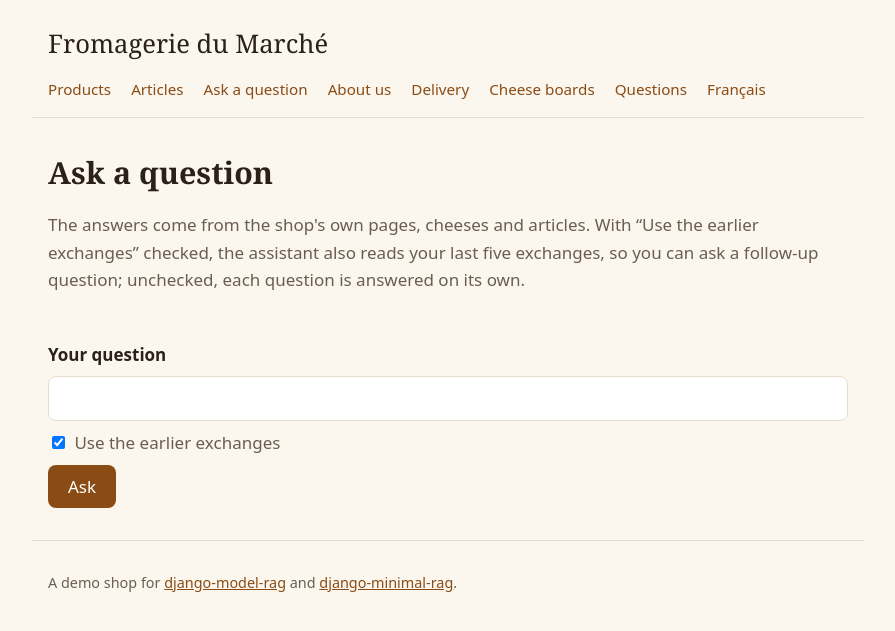
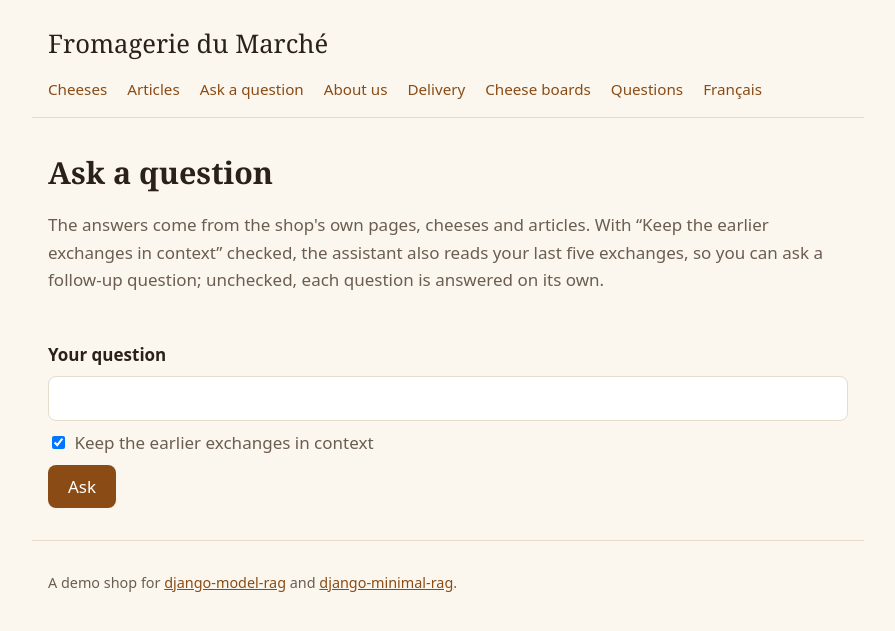
Before and after one commit to gtolivier/django-model-rag-demo, a Django app: page /chat/ in a window 1280 px wide. Shown: the top 631 px of the page, without its empty margins (192-1087 px from the left). Run offline with Django 5.2, Linux system fonts and the light colour scheme; data comes from the database, SQL or seed files in the repository.

Commit message:
Reword the chat page's copy (#44)
* ui: reword the chat page's copy

"N extracts used to answer" instead of "N extracts the answer comes from",
"No content can answer your question." instead of "Nothing indexed is close
enough to the question.", "Rewritten question:" instead of "Searched for:",
"Cheeses" in the menu instead of "Products", and a clearer intro note in
French.

Co-Authored-By: Claude Opus 5.5 <noreply@anthropic.com>
Claude-Session: https://claude.ai/code/session_012tmaHvjdxYj4hyj7zru9e7

* ui: rename the history checkbox

"Keep the earlier exchanges in context" / « Garder les échanges précédents
dans le contexte » instead of "Use the earlier exchanges", in the label and
in the intro note that names it.

Co-Authored-By: Claude Opus 5.5 <noreply@anthropic.com>
Claude-Session: https://claude.ai/code/session_012tmaHvjdxYj4hyj7zru9e7

* ui: reword the French intro note's first sentence

« Les réponses seront tirées des pages… » instead of « Les réponses
viennent des pages… ».

Co-Authored-By: Claude Opus 5.5 <noreply@anthropic.com>
Claude-Session: https://claude.ai/code/session_012tmaHvjdxYj4hyj7zru9e7

---------

Co-authored-by: Claude Opus 5.5 <noreply@anthropic.com>

```diff
--- a/assistant/answering.py
+++ b/assistant/answering.py
@@ -2,4 +2,4 @@ from django.utils.translation import gettext_lazy as _
 
 MAX_DISTANCE = 0.5
 MAX_CHUNKS = 5
-NOTHING_CLOSE_ENOUGH = _("Nothing indexed is close enough to the question.")
+NOTHING_CLOSE_ENOUGH = _("No content can answer your question.")
--- a/pages/templates/pages/chat.html
+++ b/pages/templates/pages/chat.html
@@ -5,7 +5,7 @@
 <h1>{% translate "Ask a question" %}</h1>
 <p class="meta">{% blocktranslate trimmed %}
   The answers come from the shop's own pages, cheeses and articles. With
-  “Use the earlier exchanges” checked, the assistant also reads your last
+  “Keep the earlier exchanges in context” checked, the assistant also reads your last
   five exchanges, so you can ask a follow-up question; unchecked, each
   question is answered on its own.
 {% endblocktranslate %}</p>
@@ -26,7 +26,7 @@
 {% if error %}<p class="error" role="alert">{{ error }}</p>{% endif %}
 <label for="question">{% translate "Your question" %}</label>
 <input type="text" name="question" id="question" autocomplete="off">
-<label class="option"><input type="checkbox" name="use_history"{% if use_history %} checked{% endif %}> {% translate "Use the earlier exchanges" %}</label>
+<label class="option"><input type="checkbox" name="use_history"{% if use_history %} checked{% endif %}> {% translate "Keep the earlier exchanges in context" %}</label>
 <button type="submit" data-waiting-label="{% translate "Looking for an answer…" %}">{% translate "Ask" %}</button>
 </form>
 <script>
--- a/pages/templates/pages/chat_exchange.html
+++ b/pages/templates/pages/chat_exchange.html
@@ -1,6 +1,6 @@
 {% load i18n %}<article class="card exchange">
 <p class="question">{{ exchange.question }}</p>
-{% if exchange.search_question %}<p class="meta search-question">{% blocktranslate with search_question=exchange.search_question %}Searched for: {{ search_question }}{% endblocktranslate %}</p>{% endif %}
+{% if exchange.search_question %}<p class="meta search-question">{% blocktranslate with search_question=exchange.search_question %}Rewritten question: {{ search_question }}{% endblocktranslate %}</p>{% endif %}
 <div class="answer">{{ exchange.text|linebreaks }}</div>
 {% if exchange.sources %}
 <p class="meta">{% translate "Sources" %}</p>
@@ -13,9 +13,9 @@
 {% if exchange.extracts %}
 <details>
 <summary>{% blocktranslate count counter=exchange.extracts|length trimmed %}
-  {{ counter }} extract the answer comes from
+  {{ counter }} extract used to answer
 {% plural %}
-  {{ counter }} extracts the answer comes from
+  {{ counter }} extracts used to answer
 {% endblocktranslate %}</summary>
 {% for extract in exchange.extracts %}
 <blockquote data-testid="extract"><strong>{{ extract.title }}</strong> {{ extract.text }}</blockquote>
--- a/pages/templates/pages/nav.html
+++ b/pages/templates/pages/nav.html
@@ -1,6 +1,6 @@
 {% load i18n %}
 <ul>
-  <li><a href="{% url 'product_list' %}">{% translate "Products" %}</a></li>
+  <li><a href="{% url 'product_list' %}">{% translate "Cheeses" %}</a></li>
   <li><a href="{% url 'article_list' %}">{% translate "Articles" %}</a></li>
   <li><a href="{% url 'chat' %}">{% translate "Ask a question" %}</a></li>
 {% for page in nav_pages %}
```
Also changed, not shown: tests/test_ask_command.py (+1 -1 lines), README.md, locale/fr/LC_MESSAGES/django.po, 1 other file.
